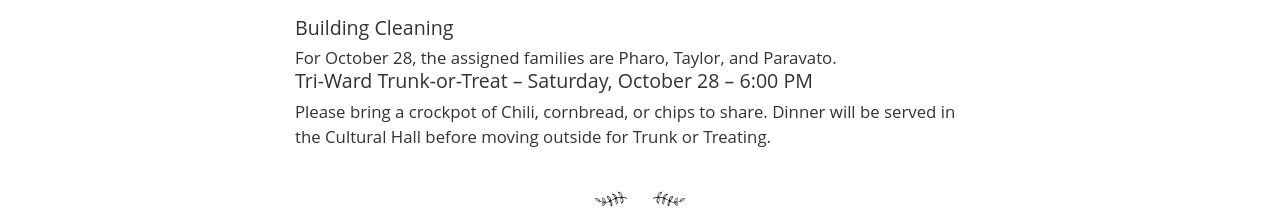
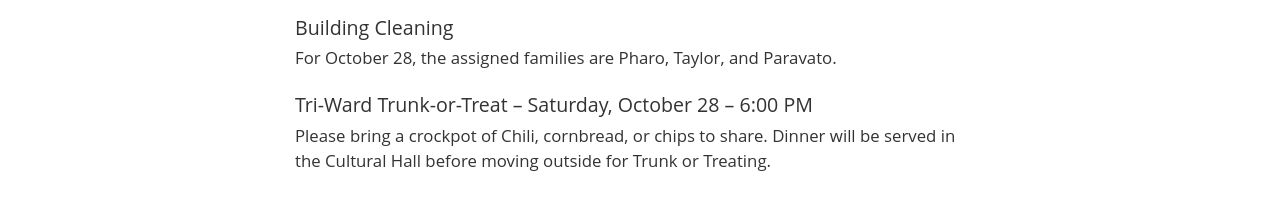
Before and after one commit to samuraijane/willow-creek-news, a React app in the folder react-ui/: page / in a window 1280 px wide. Shown: the part 1779-2002 px from the top of the page. Built offline with nearby package versions, Linux system fonts and the light colour scheme; no server answers.

Commit message:
add vertical spacing between news items

```diff
--- a/react-ui/src/components/news/news.scss
+++ b/react-ui/src/components/news/news.scss
@@ -3,6 +3,12 @@
   line-height: 1.8rem;
   margin: 0 auto;
   max-width: 690px;
+
+  .news__list {
+    li {
+      margin: 0 0 24px 0;
+    }
+  }
 
   .news__title {
     font-size: 1.4rem;
```
